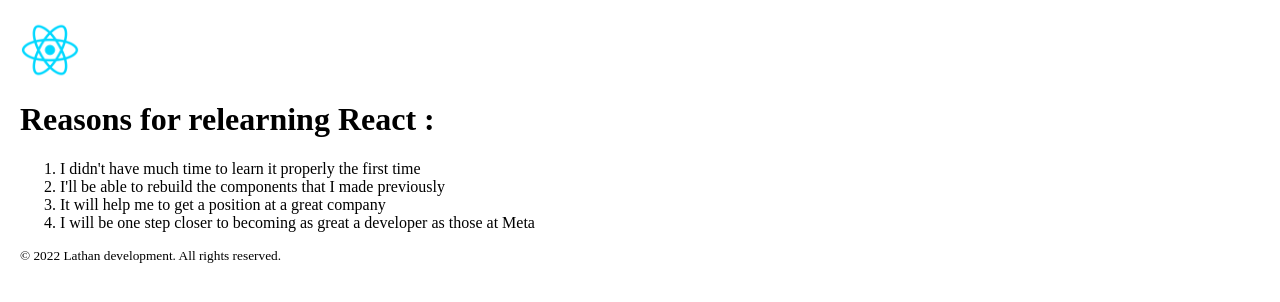
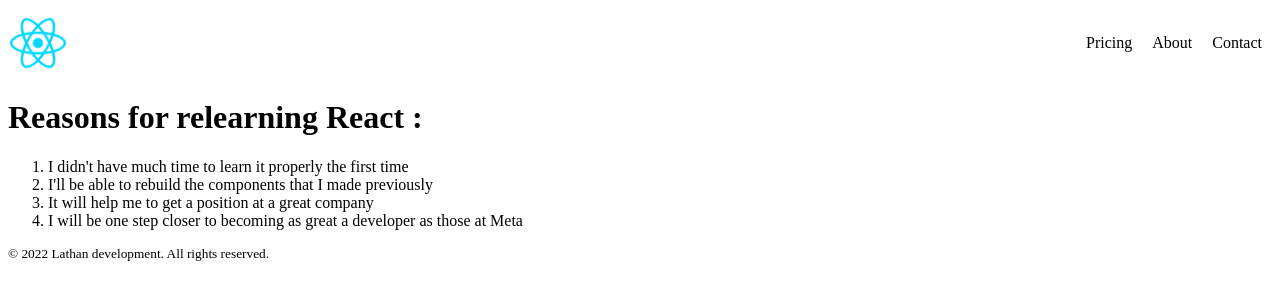
Before and after one commit to georgemccadden/react-landing-site, a plain HTML site: page index.html in a window 1280 px wide. Drawn offline with nearby package versions, Linux system fonts and the light colour scheme.

Commit message:
CSS is the devil
I used flexbox to align the navbar items with the logo

```diff
--- a/index.css
+++ /dev/null
@@ -1,5 +0,0 @@
-html,
-body {
-  margin: 0;
-  padding: 10;
-}
--- a/index.html
+++ b/index.html
@@ -1,6 +1,6 @@
 <html>
   <head>
-    <link rel="stylesheet" href="index.css" />
+    <link rel="stylesheet" href="style.css" />
     <script
       crossorigin
       src="https://unpkg.com/react@17/umd/react.development.js"
--- a/index.js
+++ b/index.js
@@ -1,13 +1,18 @@
 function Header() {
   return (
     <div>
-      <nav>
+      <nav className="nav">
         <img
           src="react-logo.png"
           alt="blue atom with four rings surrounding a blue nucleus"
           width="60"
           height="60"
         />
+        <ul className="nav-items">
+          <li>Pricing</li>
+          <li>About</li>
+          <li>Contact</li>
+        </ul>
       </nav>
     </div>
   );
--- /dev/null
+++ b/style.css
@@ -0,0 +1,15 @@
+.nav {
+  display: flex;
+  justify-content: space-between;
+  align-items: center;
+}
+
+.nav-items {
+  display: flex;
+  flex-direction: row;
+  list-style: none;
+}
+
+.nav-items > li {
+  padding: 10px;
+}
```
